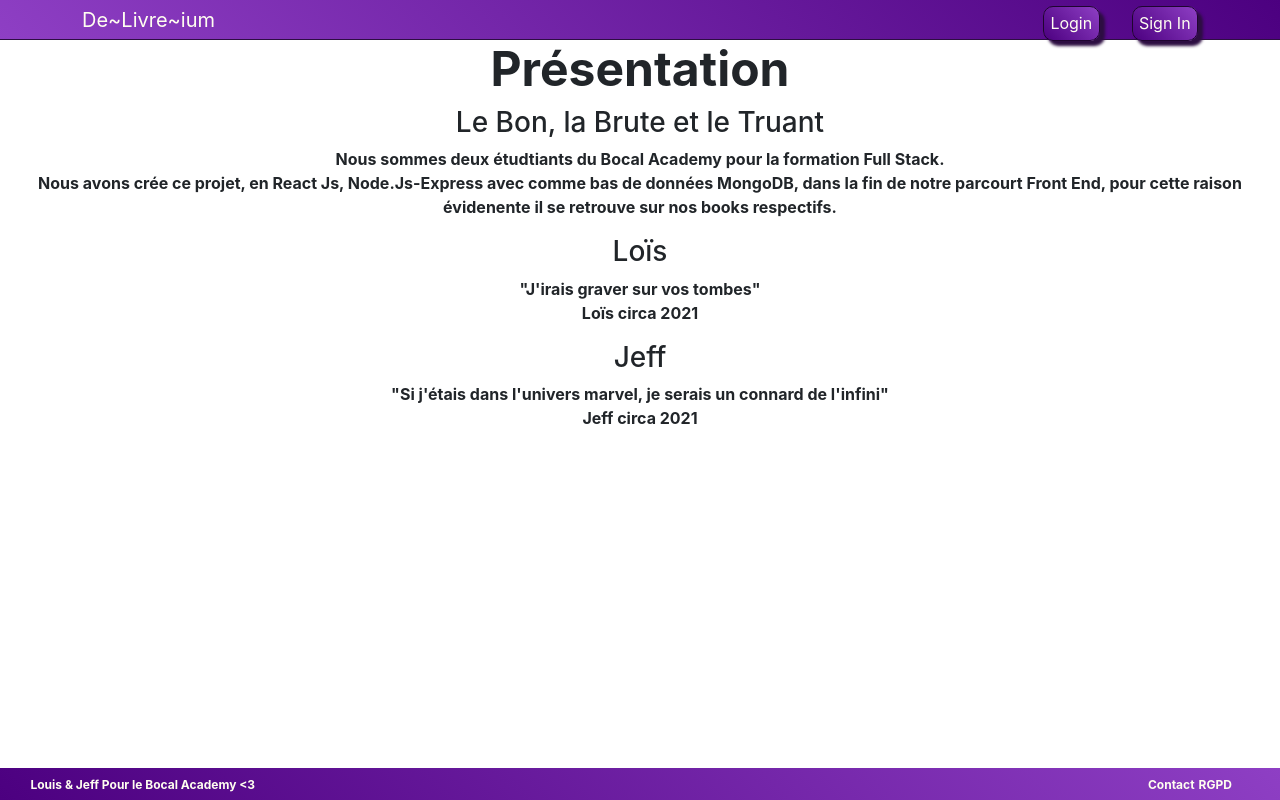
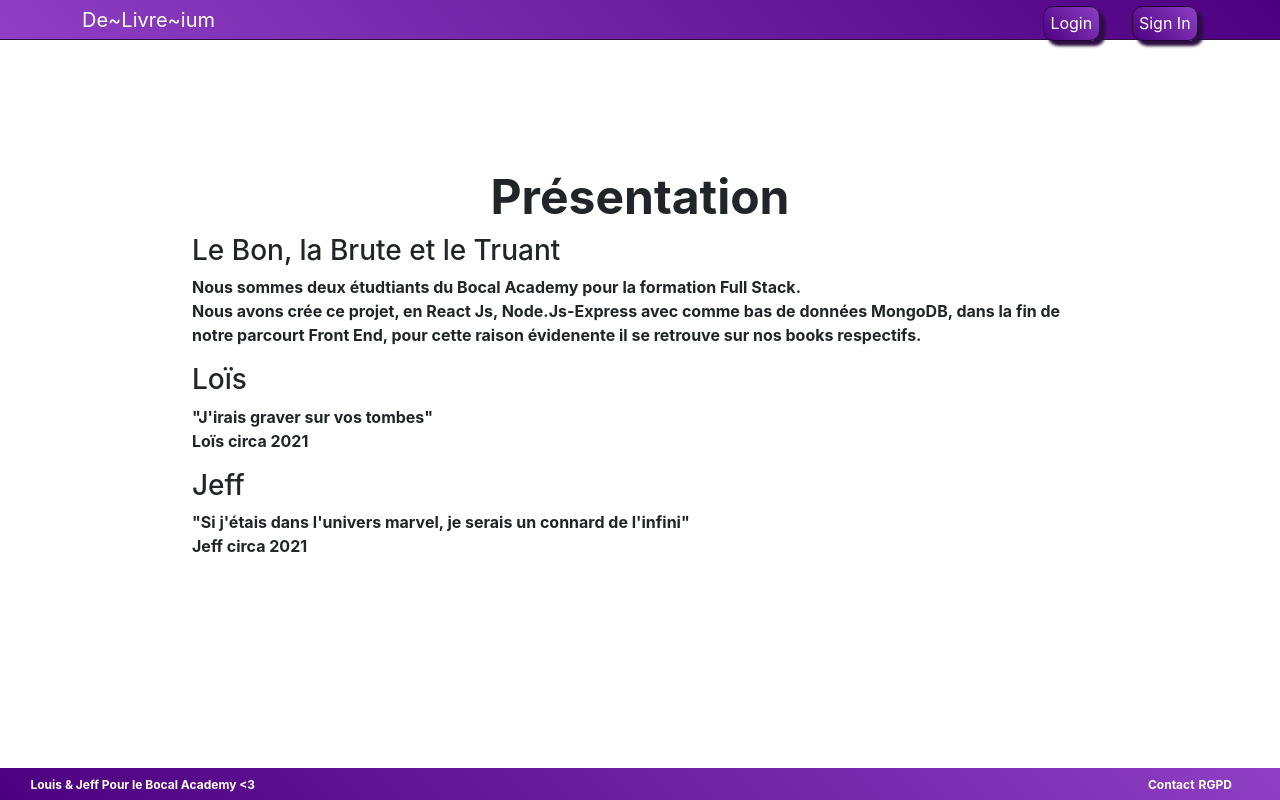
Before and after one commit to Stilgaar/Delivirum_FRONT_Jeff_Louis_2021_Projet_Bocal_Academy, a React (Create React App) app: page /Contact in a window 1280 px wide. Built offline with nearby package versions, Linux system fonts and the light colour scheme.

Commit message:
TOUJOURS POUR LOOIS LOL

```diff
--- a/src/Contact/Contact.css
+++ b/src/Contact/Contact.css
@@ -1,3 +1,5 @@
 .contact {
-    text-align: center;
-    margin: auto; }
+    width: 70%;
+    margin: auto;
+    margin-top: 10%;
+}
--- a/src/NewCrit/NewCrit.js
+++ b/src/NewCrit/NewCrit.js
@@ -6,7 +6,7 @@ function NewCrit() {
 
   const [title, setTitle] = useState();
   const [critic, setCritic] = useState();
-  const [user, setUser] = useState({});
+  const [user, setUser] = useState();
   let token = localStorage.getItem("token")
 
   useEffect(() => {
--- a/src/Signin/Signin.js
+++ b/src/Signin/Signin.js
@@ -1,6 +1,7 @@
 import "./Signin.css";
 import { Button, Form } from 'react-bootstrap';
 import { useState } from "react";
+import { useHistory} from "react-router-dom";
 
 function Signin() {
 
@@ -9,6 +10,7 @@ function Signin() {
   const [email, setEmail] = useState();
   const [password, setPassword] = useState();
   const [verifPassword, setverifPassword] = useState();
+  const history = useHistory()
 
   const handleSumbit = async (e) => {
 
@@ -31,7 +33,9 @@ function Signin() {
     } } )
         // ces lignes c'est comme le headers, c'est comme ça et puis c'est tout
       .then(res => res.json())
-      .then(data => console.log(data));
+      .then(data => {
+        console.log(data);
+        history.push("/Login")});
   }
 
   //Fonction Callback sur les inputs du formulaire
```
